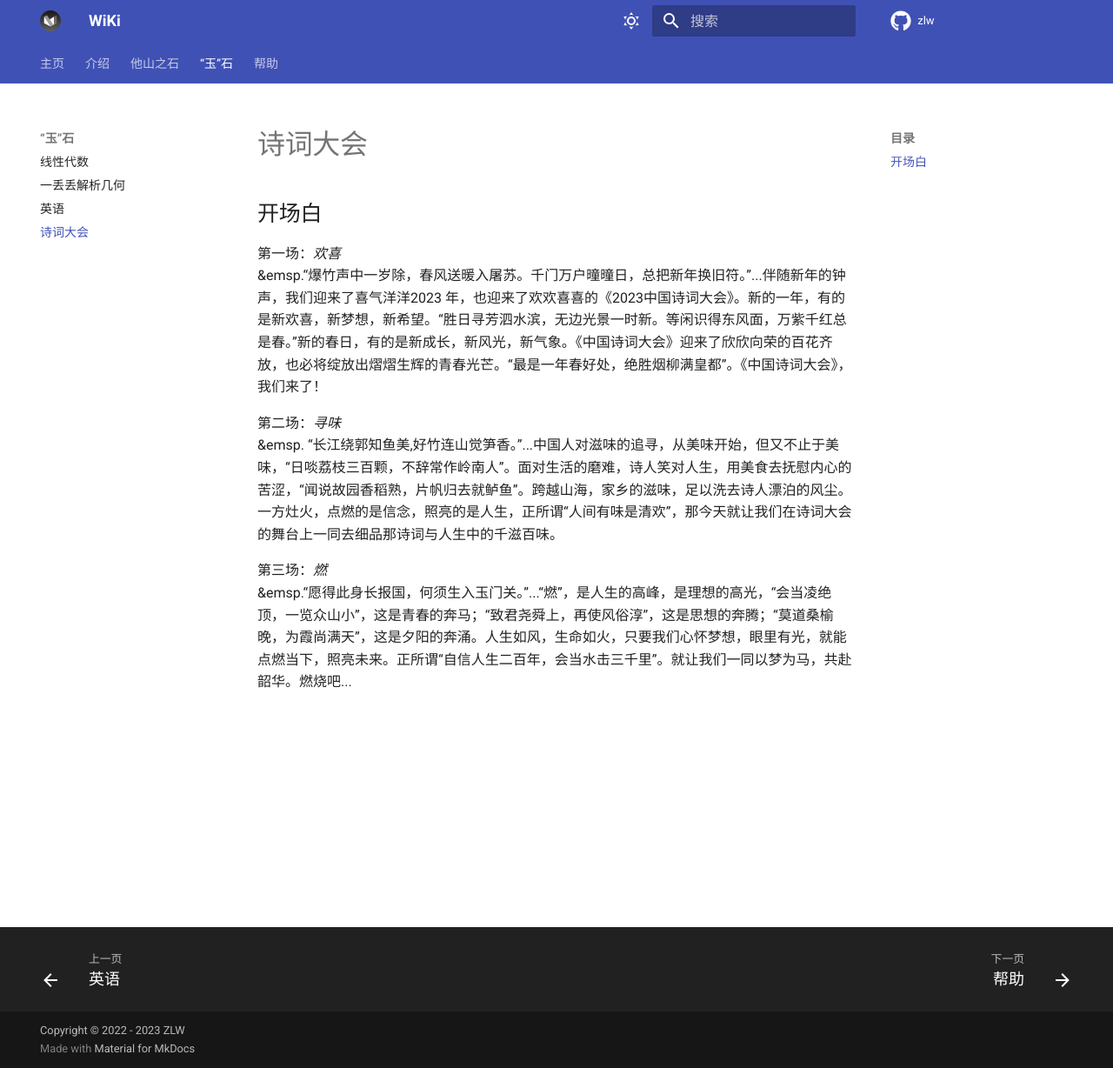
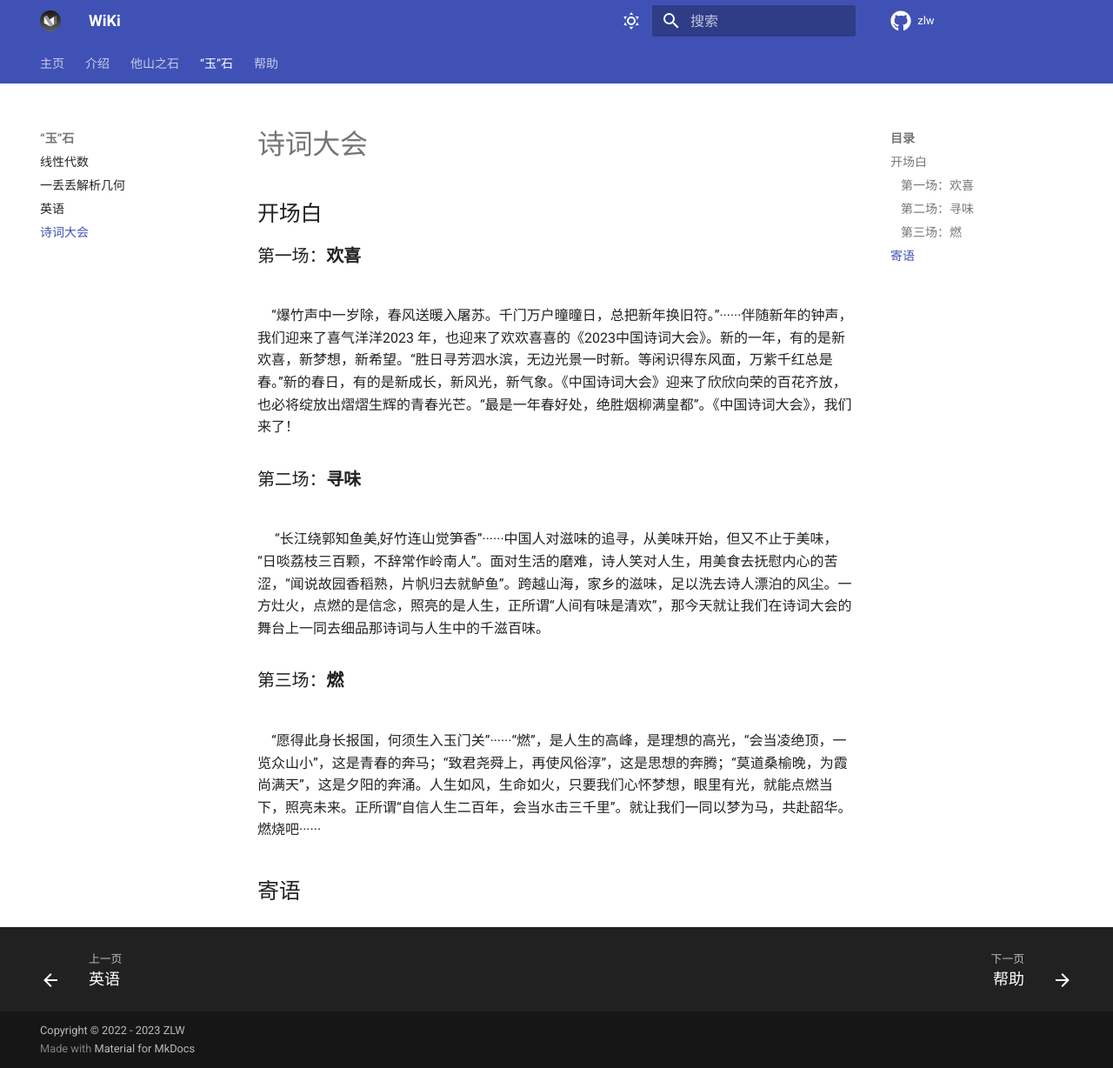
Before and after one commit to wefaing/zlw, an MkDocs documentation site: the page built from docs/yushi/shici.md, in a window 1280 px wide and 1228 px high. Shown: the whole window at 87% size. Built offline with MkDocs 1.6.1 and Material for MkDocs 9.7.7, drawn with Linux system fonts in a browser that asks for light colours; a script that is not in the unit is left out; comment, search, counter and statistics services are not loaded.

Commit message:
add shici

```diff
--- a/docs/yushi/shici.md
+++ b/docs/yushi/shici.md
@@ -1,12 +1,14 @@
 # 诗词大会
 ## 开场白
-第一场：*欢喜*
-<br>&emsp.“爆竹声中一岁除，春风送暖入屠苏。千门万户曈曈日，总把新年换旧符。”...伴随新年的钟声，我们迎来了喜气洋洋2023 年，也迎来了欢欢喜喜的《2023中国诗词大会》。新的一年，有的是新欢喜，新梦想，新希望。“胜日寻芳泗水滨，无边光景一时新。等闲识得东风面，万紫千红总是春。”新的春日，有的是新成长，新风光，新气象。《中国诗词大会》迎来了欣欣向荣的百花齐放，也必将绽放出熠熠生辉的青春光芒。“最是一年春好处，绝胜烟柳满皇都”。《中国诗词大会》，我们来了！
+###第一场：**欢喜**
+<br>&emsp;“爆竹声中一岁除，春风送暖入屠苏。千门万户曈曈日，总把新年换旧符。”······伴随新年的钟声，我们迎来了喜气洋洋2023 年，也迎来了欢欢喜喜的《2023中国诗词大会》。新的一年，有的是新欢喜，新梦想，新希望。“胜日寻芳泗水滨，无边光景一时新。等闲识得东风面，万紫千红总是春。”新的春日，有的是新成长，新风光，新气象。《中国诗词大会》迎来了欣欣向荣的百花齐放，也必将绽放出熠熠生辉的青春光芒。“最是一年春好处，绝胜烟柳满皇都”。《中国诗词大会》，我们来了！
 
 
-第二场：*寻味*
-<br>&emsp. “长江绕郭知鱼美,好竹连山觉笋香。”...中国人对滋味的追寻，从美味开始，但又不止于美味，“日啖荔枝三百颗，不辞常作岭南人”。面对生活的磨难，诗人笑对人生，用美食去抚慰内心的苦涩，“闻说故园香稻熟，片帆归去就鲈鱼”。跨越山海，家乡的滋味，足以洗去诗人漂泊的风尘。一方灶火，点燃的是信念，照亮的是人生，正所谓“人间有味是清欢”，那今天就让我们在诗词大会的舞台上一同去细品那诗词与人生中的千滋百味。
+###第二场：**寻味**
+<br>&emsp; “长江绕郭知鱼美,好竹连山觉笋香”······中国人对滋味的追寻，从美味开始，但又不止于美味，“日啖荔枝三百颗，不辞常作岭南人”。面对生活的磨难，诗人笑对人生，用美食去抚慰内心的苦涩，“闻说故园香稻熟，片帆归去就鲈鱼”。跨越山海，家乡的滋味，足以洗去诗人漂泊的风尘。一方灶火，点燃的是信念，照亮的是人生，正所谓“人间有味是清欢”，那今天就让我们在诗词大会的舞台上一同去细品那诗词与人生中的千滋百味。
 
 
-第三场：*燃*
-<br>&emsp.“愿得此身长报国，何须生入玉门关。”...“燃”，是人生的高峰，是理想的高光，“会当凌绝顶，一览众山小”，这是青春的奔马；“致君尧舜上，再使风俗淳”，这是思想的奔腾；“莫道桑榆晚，为霞尚满天”，这是夕阳的奔涌。人生如风，生命如火，只要我们心怀梦想，眼里有光，就能点燃当下，照亮未来。正所谓“自信人生二百年，会当水击三千里”。就让我们一同以梦为马，共赴韶华。燃烧吧...
+###第三场：**燃**
+<br>&emsp;“愿得此身长报国，何须生入玉门关”······“燃”，是人生的高峰，是理想的高光，“会当凌绝顶，一览众山小”，这是青春的奔马；“致君尧舜上，再使风俗淳”，这是思想的奔腾；“莫道桑榆晚，为霞尚满天”，这是夕阳的奔涌。人生如风，生命如火，只要我们心怀梦想，眼里有光，就能点燃当下，照亮未来。正所谓“自信人生二百年，会当水击三千里”。就让我们一同以梦为马，共赴韶华。燃烧吧······
+
+##寄语
--- a/mkdocs.yml
+++ b/mkdocs.yml
@@ -37,6 +37,7 @@ theme:
 
   features:
     - navigation.tabs
+    - navigation.sections
     - navigation.instant
     - navigation.tracking
     - navigation.top
```
